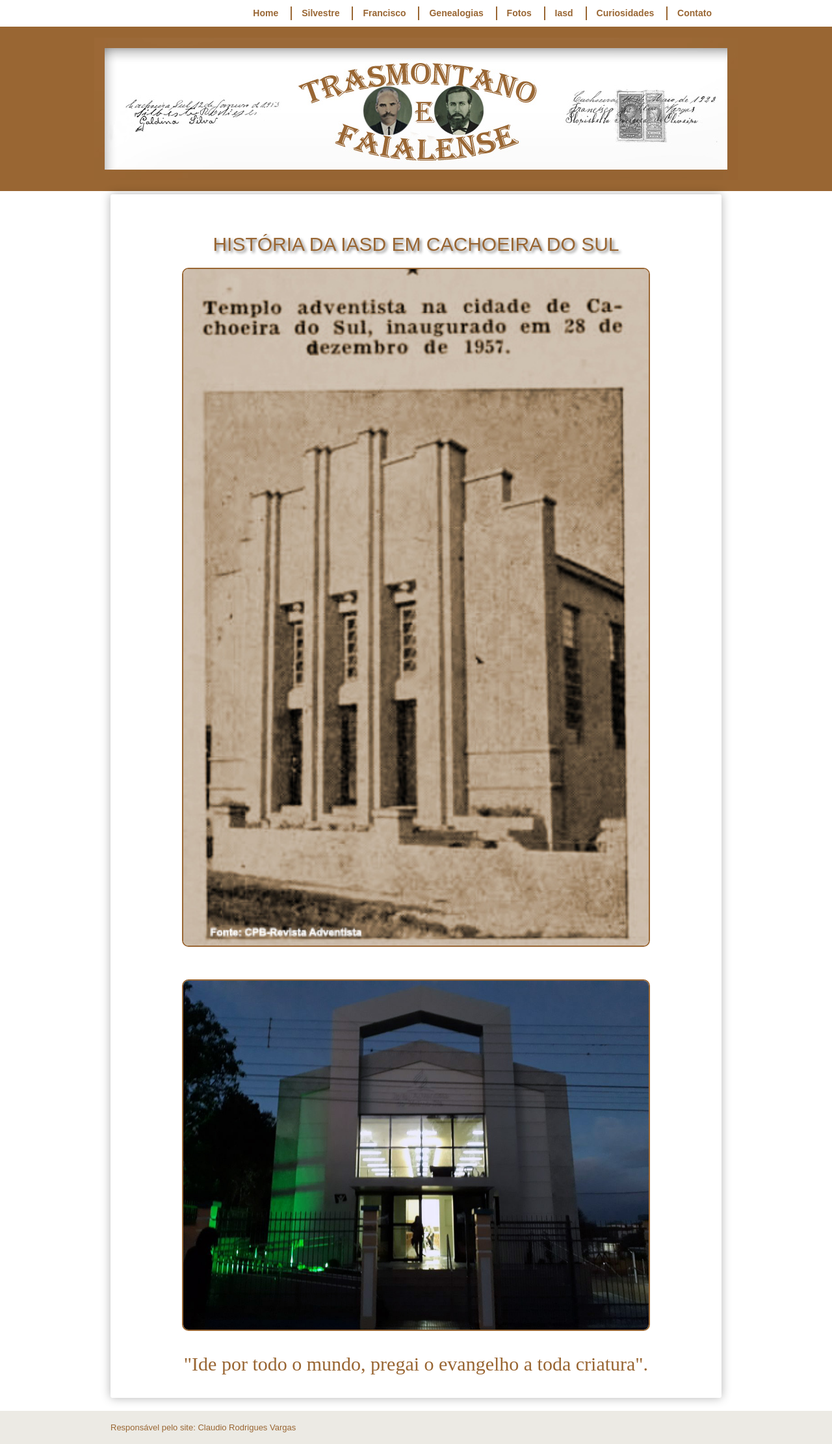
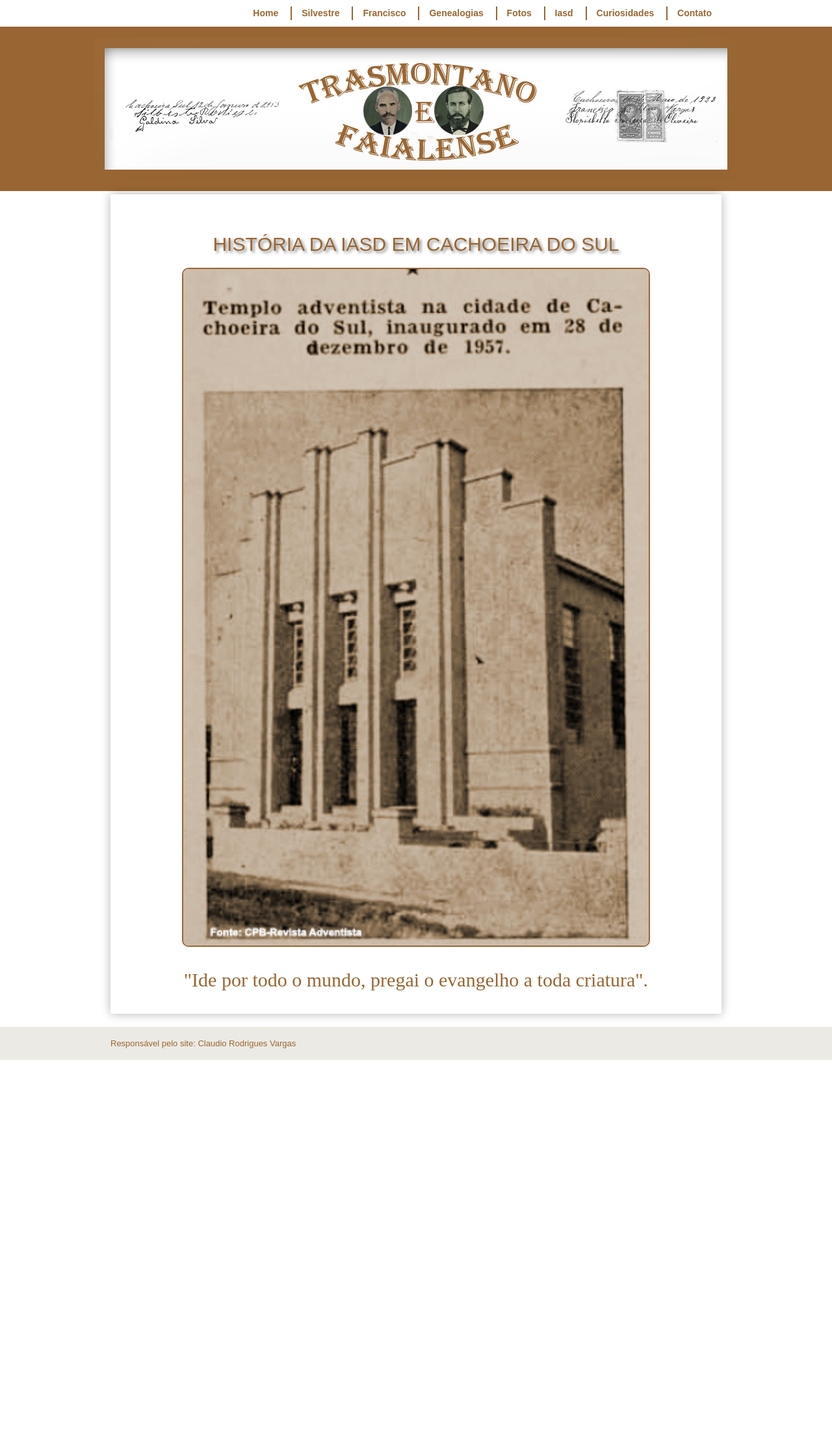
Before and after one commit to claudiovargas1955/claudiovargas1955.github.io, a Jekyll site: the page built from _pages/história-da-iasd-cachoeira.html, in a window 1280 px wide. Shown: the whole page at 65% size. Built offline with Jekyll 4.4.1, drawn with Linux system fonts in a browser that asks for light colours; some web fonts are replaced; after the commit the page ends 1631 px from its top, so only the background shows below that.

Commit message:
Update história-da-iasd-cachoeira.html

```diff
--- a/_pages/história-da-iasd-cachoeira.html
+++ b/_pages/história-da-iasd-cachoeira.html
@@ -92,12 +92,8 @@
 
 <h2>HISTÓRIA DA IASD EM CACHOEIRA DO SUL</h2>
 <figure class="foto-legenda">
-<p><img class="esq2" style="float:center"; src="/images/Inauguração.jpg" class="img-responsive" title="";/>
+<p><img class="esq2" style="float:center"; src="/images/Inauguração.jpg" class="img-responsive" width="770px" title="";/>
 <figcaption>
 <h3>Inauguração da Igreja</h3></figcaption></figure><br>
-<figure class="foto-legenda">
-<p><img class="esq2" style="float:center"; src="/images/reinauguração.jpg" class="img-responsive" width="770px" title="";/>
-<figcaption>
-<h3>Reinauguração da Igreja Adventista<br>Cachoeira do Sul-</h3></figcaption></figure><br>
 
 <p style="text-align:center;  color:#996633; font-size:30px; font-family: 'Rancho', cursive">"Ide por todo o mundo, pregai o evangelho a toda criatura".</p>
```
